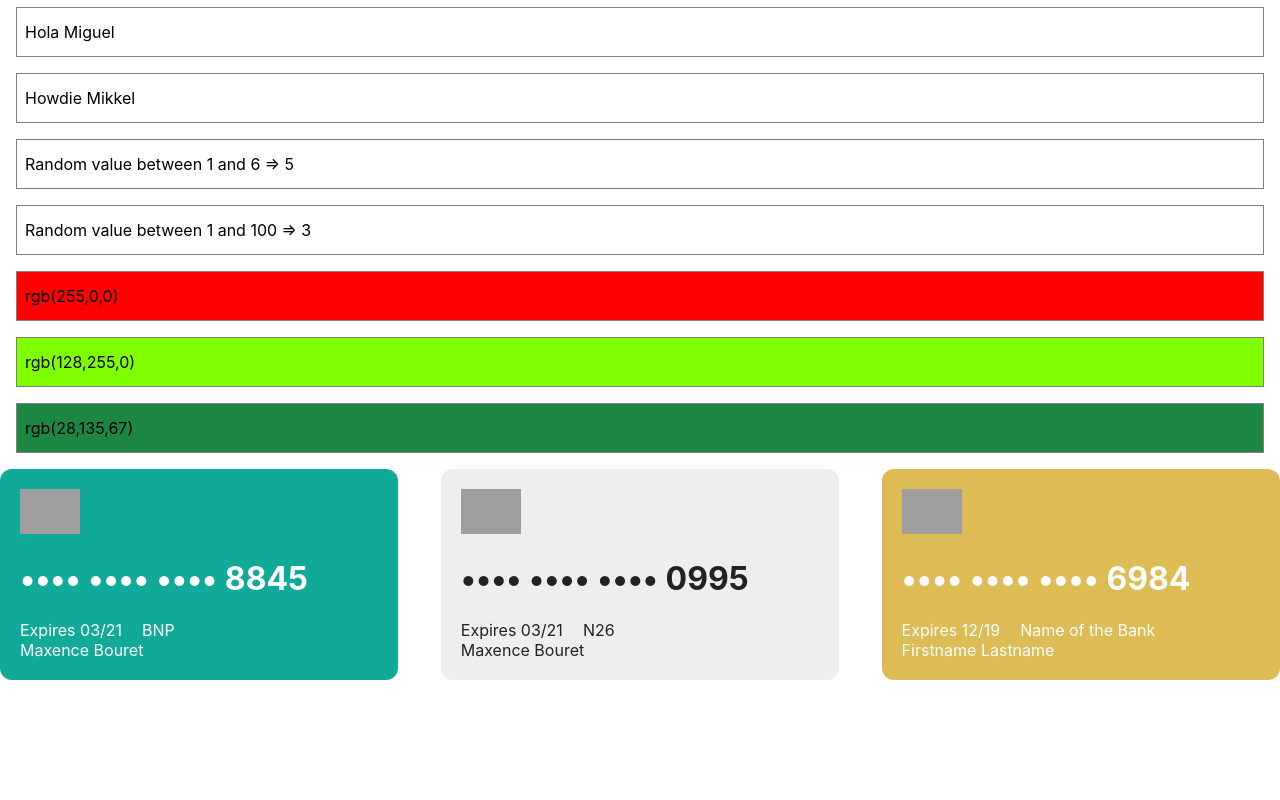
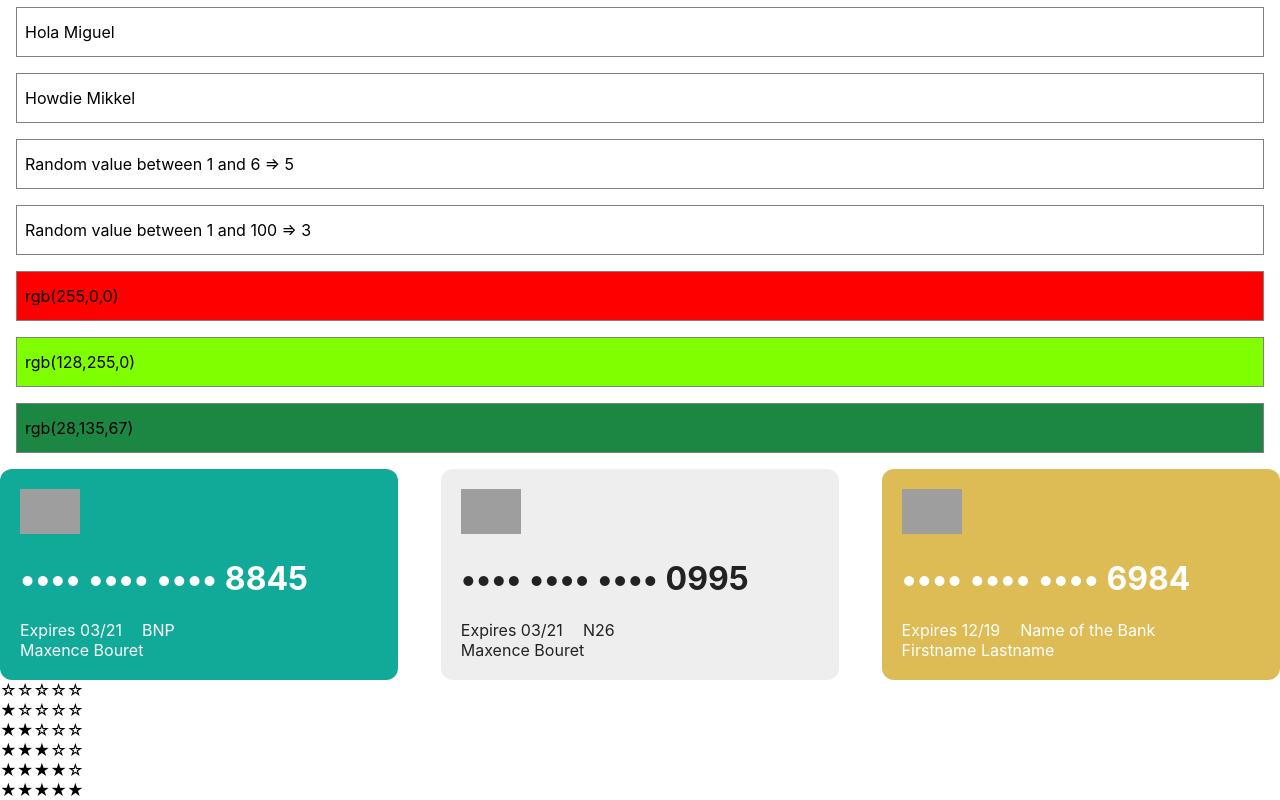
Before and after one commit to WibiH/react-algos, a React (Create React App) app: page / in a window 1280 px wide. Shown: the part 875-1675 px from the top of the page. Before the commit the page ends 1555 px from the top, so only its background shows below. Built offline with nearby package versions, Linux system fonts and the light colour scheme; grey boxes are pictures that could not be loaded.

Commit message:
Rating exercise

```diff
--- a/src/App.js
+++ b/src/App.js
@@ -3,6 +3,7 @@ import Greetings from "./components/Greetings";
 import Random from "./components/Random";
 import BoxColor from "./components/BoxColor";
 import CreditCard from "./components/CreditCard";
+import Rating from "./components/Rating";
 
 function App() {
   return (
@@ -69,6 +70,12 @@ function App() {
           color="white"
         />
       </div>
+      <Rating>0</Rating>
+      <Rating>1.49</Rating>
+      <Rating>1.5</Rating>
+      <Rating>3</Rating>
+      <Rating>4</Rating>
+      <Rating>5</Rating>
     </div>
   );
 }
--- /dev/null
+++ b/src/components/Rating.jsx
@@ -0,0 +1,13 @@
+const Rating = (props) => {
+  const { children } = props;
+  const fullStarCount = Math.round(Number(children));
+  const emptyStarCount = 5 - fullStarCount;
+
+  return (
+    <div className="Rating">
+      {"★".repeat(fullStarCount) + "☆".repeat(emptyStarCount)}
+    </div>
+  );
+};
+
+export default Rating;
```
